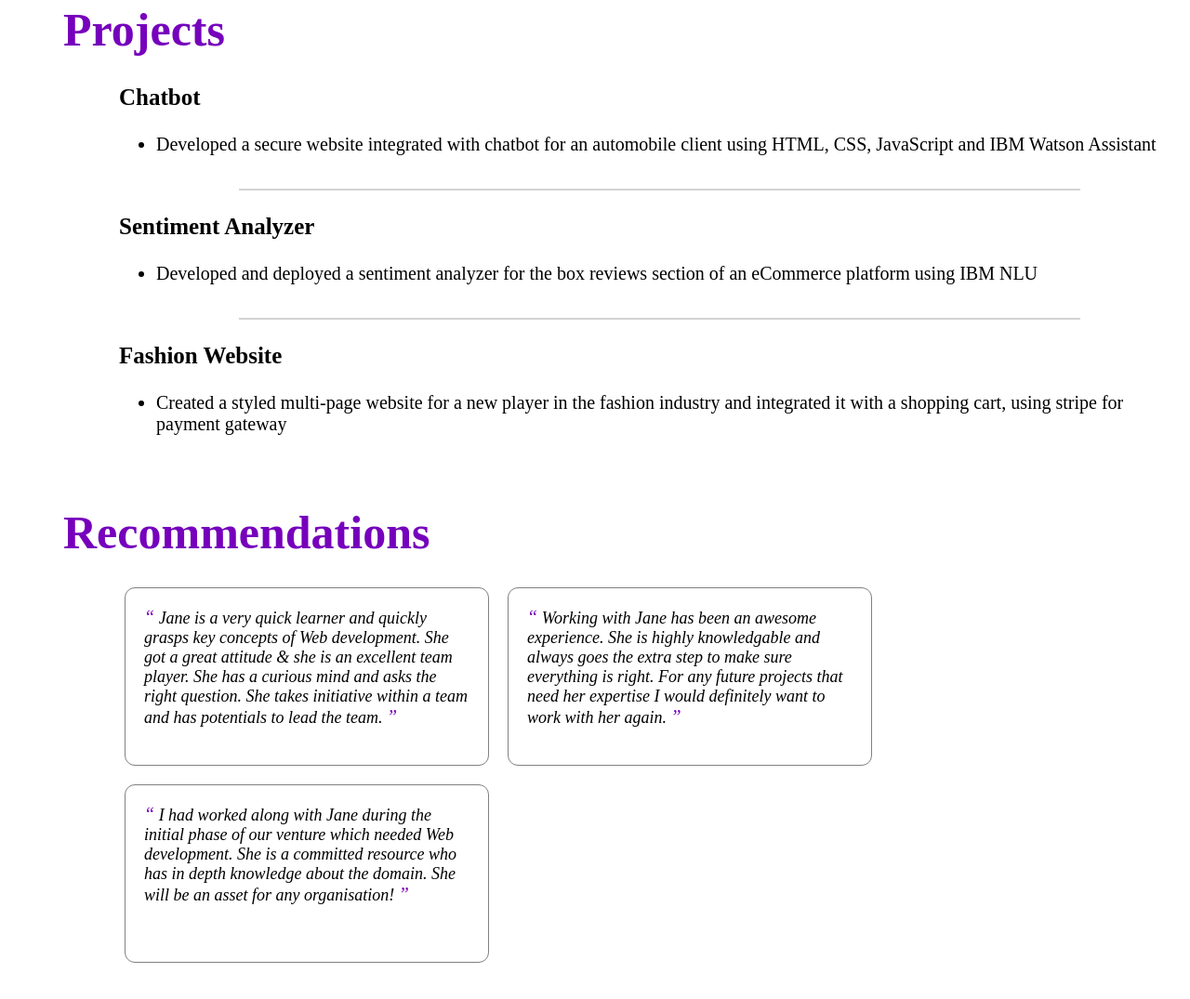
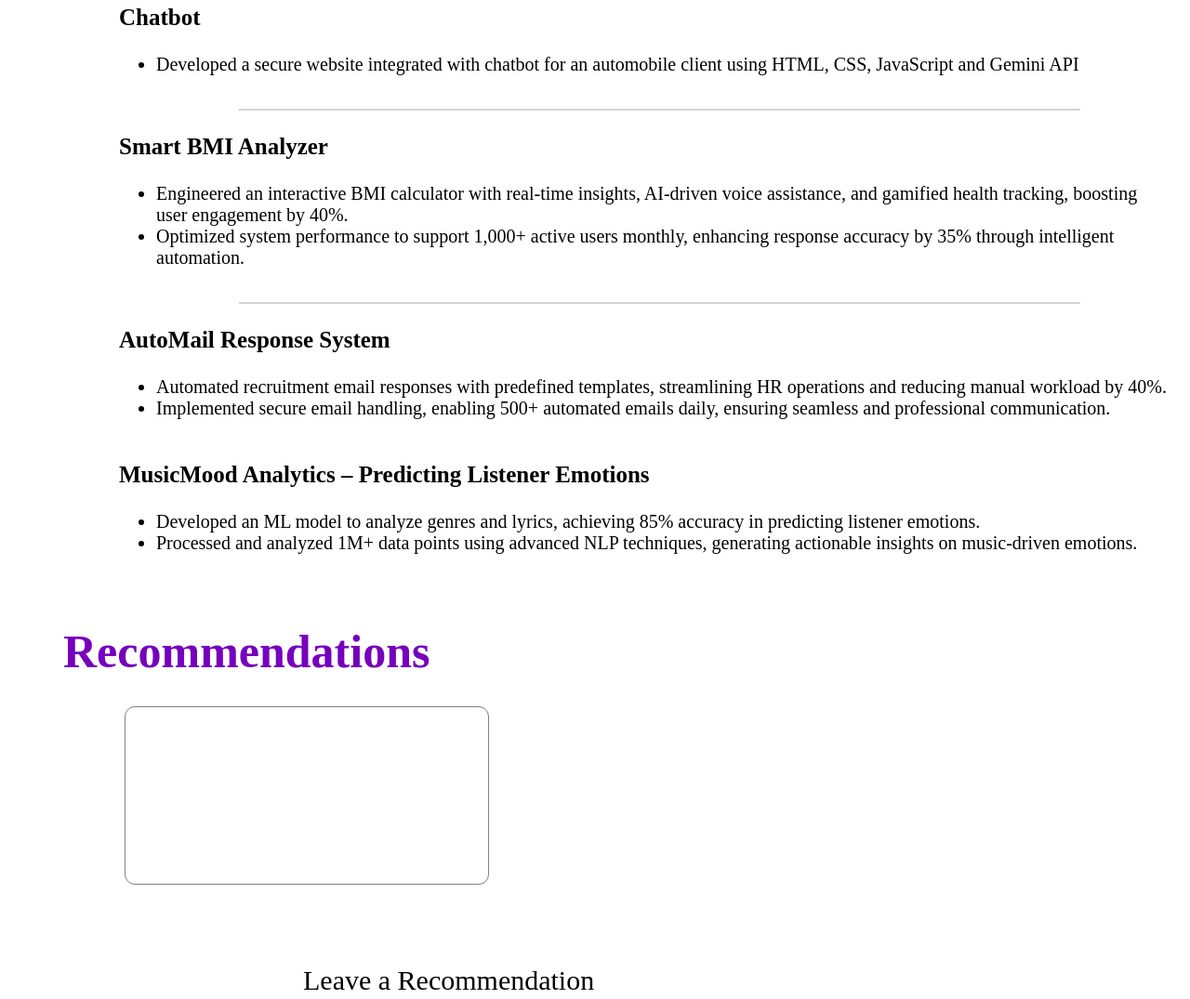
Before and after one commit to AbhijeetJetti/my-portfolio, a plain HTML site: page index.html in a window 1280 px wide. Shown: the part 1141-2216 px from the top of the page at 93% size. Drawn offline with Linux system fonts and the light colour scheme.

Commit message:
Update index.html (changed names)

```diff
--- a/index.html
+++ b/index.html
@@ -40,17 +40,16 @@
     </nav>
     <section id="about-me" class="container">
         <div>
-          <img src="https://miro.medium.com/max/1400/1*qdAW1TjCN57h1lbuuzvchg.gif" class="profile_image"/>
+          <img src="https://www.google.com/imgres?q=animated%20male%20professional&imgurl=https%3A%2F%2Fi.pinimg.com%2F736x%2Fba%2Fd7%2F86%2Fbad786dfe4f227555be6fa2484b0b9a3.jpg&imgrefurl=https%3A%2F%2Fwww.pinterest.com%2Fpin%2Fman-profile-cartoon--611715561881319138%2F&docid=-Kx6T6SNrK2LwM&tbnid=yFX4hnG9yyiLRM&vet=12ahUKEwi2hqHPramMAxVq3jgGHXJ7JcwQM3oFCIABEAA..i&w=626&h=626&hcb=2&ved=2ahUKEwi2hqHPramMAxVq3jgGHXJ7JcwQM3oFCIABEAA" class="profile_image"/>
         </div>
 
         <div>
             <h1>
-              Hi, I'm Jane Doe! <img src="html_finalprojimages/waving-hand.png" width="60px"/>
+              Hi, I'm Abhijeet Jetti! <img src="html_finalprojimages/waving-hand.png" width="60px"/>
             </h1>
             <p>
-              I am a full stack developer with 2 years of experience in both application and presentation layers.
-              I have worked on applications and microservices deployed on IBM Cloud.
-              I am an avid user of IBM Watson Services and have worked on Watson Assistant, NLU, Sentiment analyzer to name a few.
+              I am a passionate Computer Science Engineering student with interest in Data Science, I spend my free time working on data sets which seem interesting and
+                try finding patterns in them. I also try to integrate them with web development and visualisation to make them easier to read and understand.
             </p>
         </div>
       </section>
@@ -62,43 +61,43 @@
           <div class="skill">
             <img src="images\HTML_img.png"/>
             <h6>HTML</h6>
-            <p>2 years experience</p>
+
           </div>
 
           <div class="skill">
             <img src="images\js_img.png"/>
             <h6>JavaScript</h6>
-            <p>3 years experience</p>
+
           </div>
           <div class="skill">
             <img src="images\css_img.jpg"/>
             <h6>CSS</h6>
-            <p>3 years experience</p>
+
           </div>
           <div class="skill">
             <img src="images/react_img.png"/>
             <h6>React</h6>
-            <p>3 years experience</p>
+
           </div>
           <div class="skill">
             <img src="images\nodejs_img.png"/>
             <h6>Node JS</h6>
-            <p>3 years experience</p>
+
           </div>
           <div class="skill">
             <img src="images\tableau_img.png"/>
             <h6>Tableau</h6>
-            <p>3 years experience</p>
+
           </div>
           <div class="skill">
             <img src="images\sheets_img.png"/>
             <h6>Google Sheets</h6>
-            <p>3 years experience</p>
+
           </div>
           <div class="skill">
             <img src="images\SQL_img.png"/>
             <h6>SQL</h6>
-            <p>3 years experience</p>
+
           </div>
         </div>
       </section>
@@ -115,21 +114,35 @@
             <div class="project-card">
               <h3>Chatbot</h3>
               <ul>
-                <li>Developed a secure website integrated with chatbot for an automobile client using HTML, CSS, JavaScript and IBM Watson Assistant</li>
+                <li>Developed a secure website integrated with chatbot for an automobile client using HTML, CSS, JavaScript and Gemini API</li>
               </ul>
             </div>
             <hr>
             <div class="project-card">
-              <h3>Sentiment Analyzer</h3>
+              <h3>Smart BMI Analyzer</h3>
               <ul>
-                <li>Developed and deployed a sentiment analyzer for the box reviews section of an eCommerce platform using IBM NLU</li>
+                <li>Engineered an interactive BMI calculator with real-time insights, AI-driven voice assistance, and gamified health
+tracking, boosting user engagement by 40%. </li>
+                  <li>Optimized system performance to support 1,000+ active users monthly, enhancing response accuracy by 35%
+through intelligent automation. </li>
               </ul>
             </div>
             <hr>
             <div class="project-card">
-              <h3>Fashion Website</h3>
+              <h3>AutoMail Response System</h3>
               <ul>
-                <li>Created a styled multi-page website for a new player in the fashion industry and integrated it with a shopping cart, using stripe for payment gateway</li>
+                <li> Automated recruitment email responses with predefined templates, streamlining HR operations and
+reducing manual workload by 40%.</li>
+                  <li> Implemented secure email handling, enabling 500+ automated emails daily, ensuring seamless and professional
+communication. </li>
+              </ul>
+            </div>
+              <div class="project-card">
+              <h3>MusicMood Analytics – Predicting Listener Emotions</h3>
+              <ul>
+                <li> Developed an ML model to analyze genres and lyrics, achieving 85% accuracy in predicting listener emotions.</li>
+                  <li> Processed and analyzed 1M+ data points using advanced NLP techniques, generating actionable insights on
+music-driven emotions. </li>
               </ul>
             </div>
       </div>
@@ -143,26 +156,7 @@
         <div style="clear:both;"></div>
         <div class="all_recommendations" id="all_recommendations">
           <div class="recommendation">
-            <span>&#8220;</span>
-            Jane is a very quick learner and quickly grasps key concepts of Web development.
-            She got a great attitude & she is an excellent team player.
-            She has a curious mind and asks the right question.
-            She takes initiative within a team and has potentials to lead the team.
-            <span>&#8221;</span>
-          </div>
-          <div class="recommendation">
-            <span>&#8220;</span>
-            Working with Jane has been an awesome experience.
-            She is highly knowledgable and always goes the extra step to make sure everything is right.
-            For any future projects that need her expertise I would definitely want to work with her again.
-            <span>&#8221;</span>
-          </div>
-          <div class="recommendation">
-            <span>&#8220;</span>
-            I had worked along with Jane during the initial phase of our venture which needed Web development.
-            She is a committed resource who has in depth knowledge about the domain.
-            She will be an asset for any organisation!
-            <span>&#8221;</span>
+
           </div>
         </div>
       </section>
```
